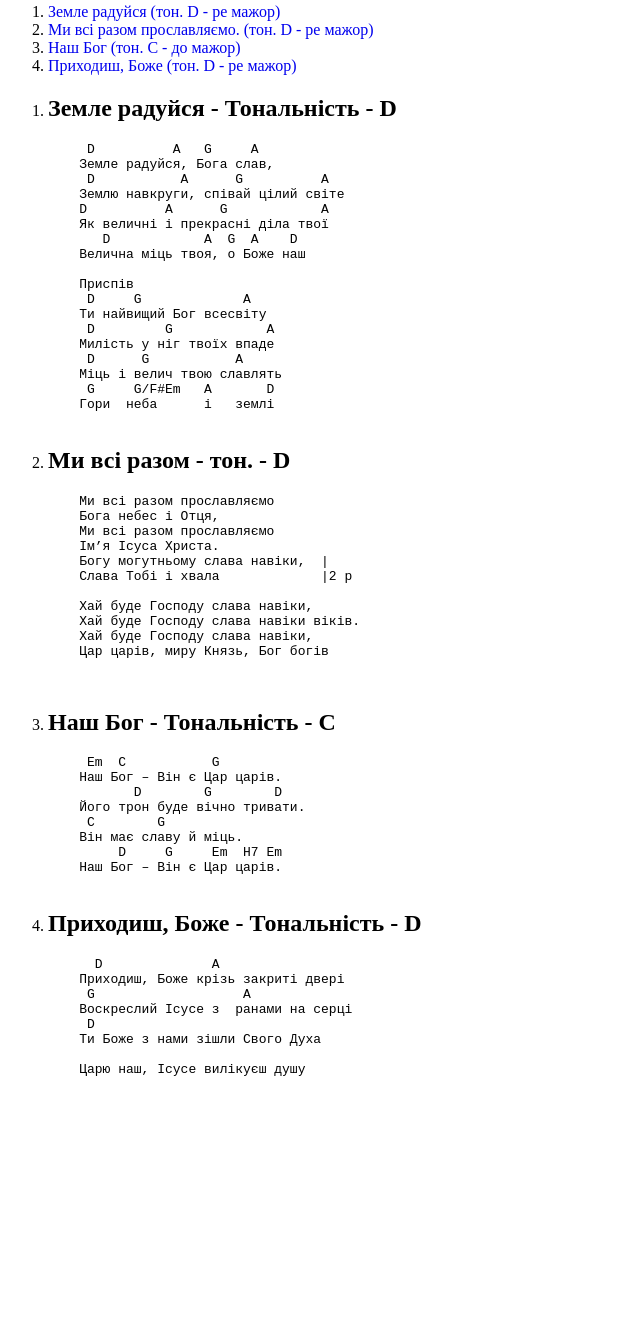
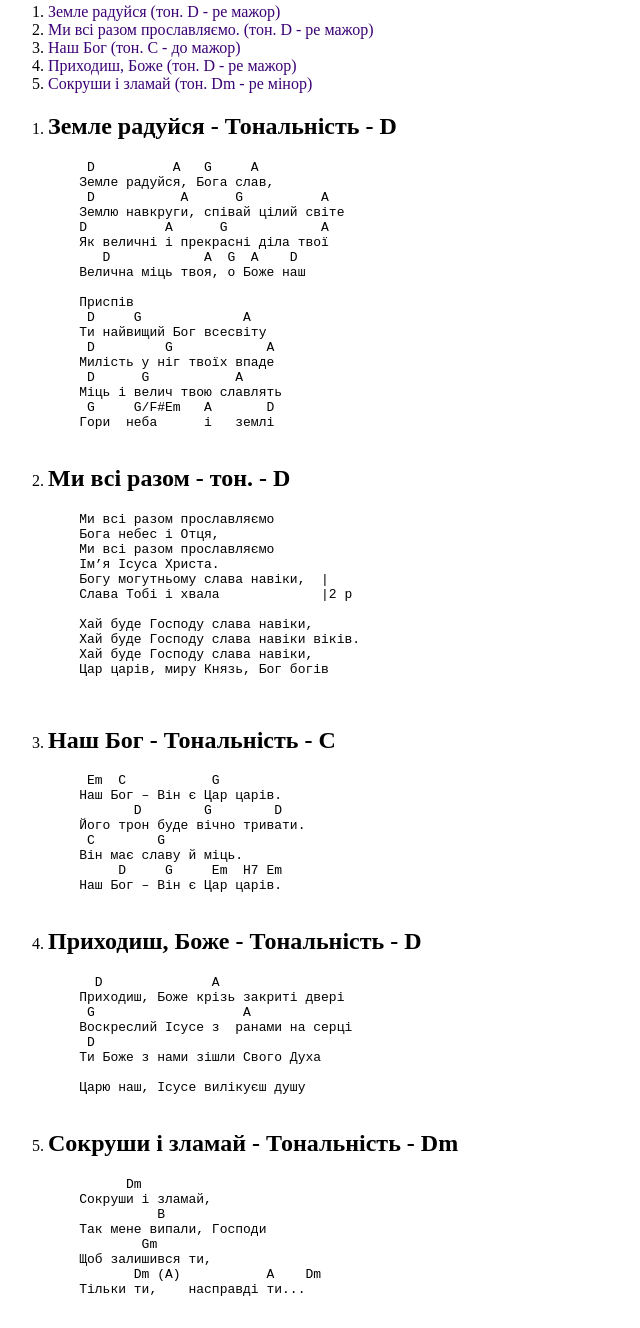
Before and after one commit to mykola21/SongMisericordia, a plain HTML site: page index.html in a window 1280 px wide. Shown: the part 13-1341 px from the top of the page, without its empty margins (0-640 px from the left). Before the commit the page ends 1121 px from the top, so only its background shows below. Drawn offline with Linux system fonts and the light colour scheme.

Commit message:
Add 1 song

```diff
--- a/css/style.css
+++ b/css/style.css
@@ -14,6 +14,7 @@
     cursor: pointer; /* Змінюємо вигляд курсору при наведенні на кнопку */
 }
 
-a{
+a {
     text-decoration: none;
+    color: rgb(59, 1, 117);
 }
--- a/index.html
+++ b/index.html
@@ -18,6 +18,7 @@
             <li><a href="#song2">Ми всі разом прославляємо. (тон. D - ре мажор)</a></span></li>
             <li><a href="#song3">Наш Бог (тон. С - до мажор)</a></span></li>
             <li><a href="#song4">Приходиш, Боже  (тон. D - ре мажор)</a></span></li>
+            <li><a href="#song5">Сокруши і зламай (тон. Dm - ре мінор)</a></span></li>
 
         </ol>
     </section>
@@ -95,7 +96,24 @@
     Царю наш, Ісусе вилікуєш душу
             </pre>
         </li>
+
+    <li>
+        <h2 id="song5">Сокруши і зламай - Тональність - Dm</h2>
+    <!-- Багаторядкове текстове поле -->
+            <pre  class="sondedit">
+          Dm
+    Сокруши і зламай,
+              B
+    Так мене випали, Господи
+            Gm
+    Щоб залишився ти,
+           Dm (A)           A    Dm
+    Тільки ти,    насправді ти...
+            </pre>
+    </li>
+
     </ol>
+
     </section>
     <script src="./js/scroll-top.js"></script>
 </body>
```
